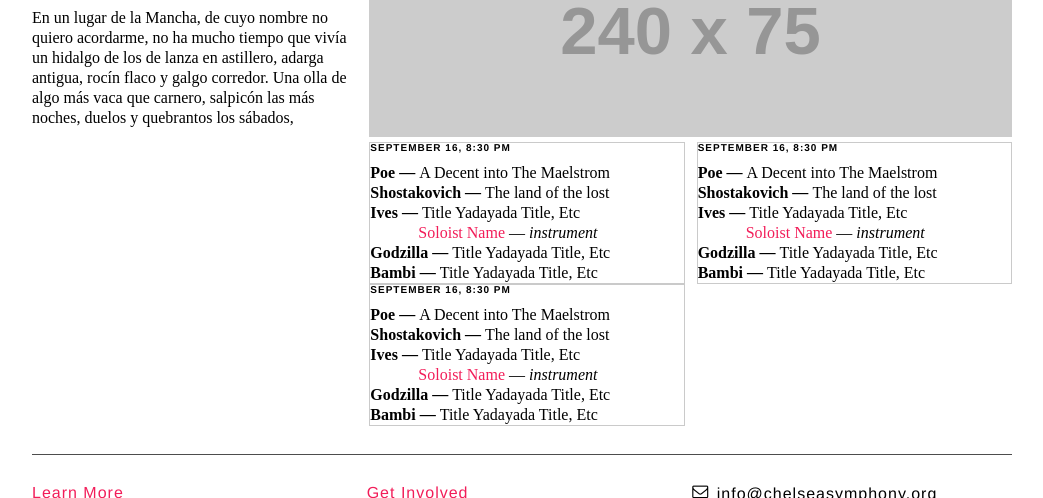
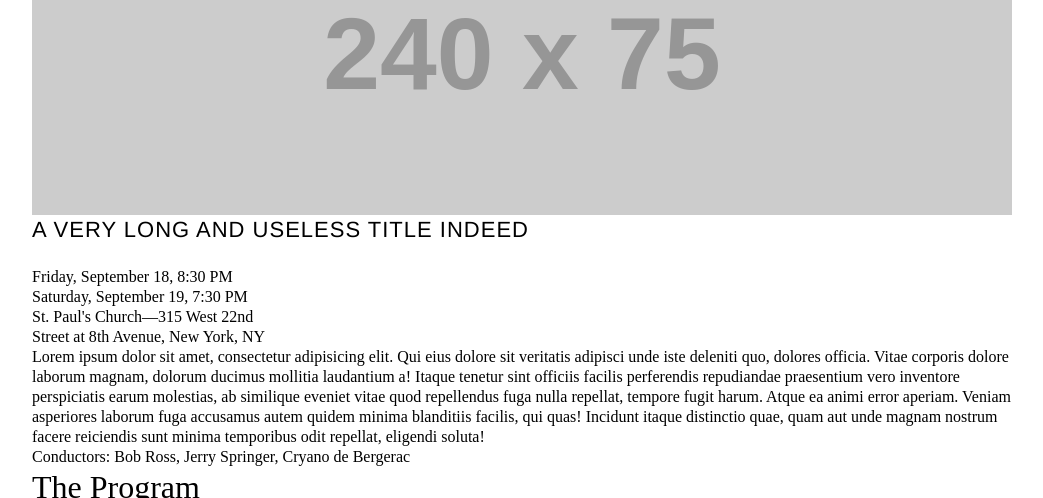
Before and after one commit to nbuonin/tcs-prototype, a website: page concert.html in a window 1280 px wide. Shown: the part 351-849 px from the top of the page, without its empty margins (118-1161 px from the left). Drawn offline with nearby package versions, Linux system fonts and the light colour scheme; placeholder pictures from the web are drawn by us.

Commit message:
markup up for concert.html

```diff
--- a/concert.html
+++ b/concert.html
@@ -90,33 +90,42 @@
 
     <main>
       <div class="container">
-        <h1>2015 / 2016 Concert Season</h1>
-        <section id="concert-listings">
         <article class="concert">
-            <div class="concert-info-a">
           <p class="concert-tag">
             Series 1
           </p>
-              <h2 class="concert-name">
-                Beginnings
-              </h2>
-              <p class="concert-location">
-                St. Paul's Church
-              </p>
-              <p class="concert-copy">
-                En un lugar de la Mancha, de cuyo nombre no quiero acordarme, no ha mucho tiempo que vivía un hidalgo de los de lanza en astillero, adarga antigua, rocín flaco y galgo corredor. Una olla de algo más vaca que carnero, salpicón las más noches, duelos y quebrantos los s&aacute;bados,
-              </p>
-            </div> <!-- end .concert-info-a -->
-            <div class="concert-info-b">
           <div class="concert-image">
             <div class="concert-image-container">
               <img src="http://placehold.it/240x75" alt="">
             </div>
           </div>
+          <div class="concert-title-info">
+            <h1 class="concert-name">
+              A Very Long and Useless Title Indeed
+            </h1>
+            <div class="concert-date-location">
+              <p class="concert-date">
+                Friday, September 18, 8:30 PM<br/>
+                Saturday, September 19, 7:30 PM
+              </p>
+              <p class="concert-location">
+                St. Paul's Church&mdash;315 West 22<sup>nd</sup><br/>
+                Street at 8<sup>th</sup> Avenue, New York, NY
+              </p>
+            </div>
+          </div> <!-- end of .concert-title-info -->
+          <div class="concert-copy-container">
+            <p class="concert-copy">
+              <span>Lorem ipsum dolor sit amet, consectetur adipisicing elit. Qui eius dolore sit veritatis adipisci unde iste deleniti quo, dolores officia. Vitae corporis dolore laborum magnam, dolorum ducimus mollitia laudantium a!</span>
+              <span>Itaque tenetur sint officiis facilis perferendis repudiandae praesentium vero inventore perspiciatis earum molestias, ab similique eveniet vitae quod repellendus fuga nulla repellat, tempore fugit harum. Atque ea animi error aperiam.</span>
+              <span>Veniam asperiores laborum fuga accusamus autem quidem minima blanditiis facilis, qui quas! Incidunt itaque distinctio quae, quam aut unde magnam nostrum facere reiciendis sunt minima temporibus odit repellat, eligendi soluta!</span>
+            </p>
+            <p class="concert-conductors">
+              Conductors: Bob Ross, Jerry Springer, Cryano de Bergerac
+            </p>
+          </div> <!-- end of .concert-copy-container -->
           <div class="concert-program">
-                <div class="concert-program-date">
-                  <p>September 16, 8:30 PM</p>
-                </div>
+            <h2>The Program</h2>
             <div class="concert-program-listing">
               <p class="concert-program-piece">
                 <span class="concert-program-piece-composer">Poe &mdash; </span>A Decent into The Maelstrom
@@ -158,99 +167,31 @@
               </p>
             </div>
           </div> <!-- end of .concert-program -->
-              <div class="concert-program">
-                <div class="concert-program-date">
-                  <p>September 16, 8:30 PM</p>
-                </div>
+          <div class="concert-soloists">
+            <h2>Soloists</h2>
             <div class="concert-program-listing">
-                  <p class="concert-program-piece">
-                    <span class="concert-program-piece-composer">Poe &mdash; </span>A Decent into The Maelstrom
+              <p class="concert-program-piece-soloist">
+                <a href="#">Jenny Wallflower</a> &mdash; <span class="instrument">instrument</span>
               </p>
-                  <p class="concert-program-piece-soloist">
-
-                  </p>
-                </div>
-                <div class="concert-program-listing">
               <p class="concert-program-piece">
                 <span class="concert-program-piece-composer">Shostakovich &mdash; </span>The land of the lost
               </p>
-                  <p class="concert-program-piece-soloist">
-
+              <p class="concert-program-date">
+                Friday, September 18, 8:30 PM
               </p>
             </div>
-                <div class="concert-program-listing">
-                  <p class="concert-program-piece">
-                    <span class="concert-program-piece-composer">Ives &mdash; </span>Title Yadayada Title, Etc
-                  </p>
-                  <p class="concert-program-piece-soloist">
-                    <a href="#">Soloist Name</a> &mdash; <span class="instrument">instrument</span>
+            <div class="concert-soloist-image">
+              <div class="concert-soloist-image-container">
+                <img src="http://placehold.it/200x250" alt="">
+              </div>
+            </div>
+            <div class="concert-soloist-bio">
+              <p>
+                Bacon ipsum dolor amet chuck jowl tail shankle fatback. Frankfurter prosciutto chuck, capicola andouille jerky cupim tongue shank bacon. Landjaeger jerky porchetta meatball. Shank boudin pork chop frankfurter, sausage meatball pig ground round pastrami prosciutto short loin venison. Capicola t-bone spare ribs, ham pork loin ribeye sausage. Venison pork chop ground round ball tip beef ribs alcatra turkey. Meatloaf drumstick capicola landjaeger, short ribs corned beef ham hock cow doner boudin jerky shoulder turkey.
               </p>
             </div>
-                <div class="concert-program-listing">
-                  <p class="concert-program-piece">
-                    <span class="concert-program-piece-composer">Godzilla &mdash; </span>Title Yadayada Title, Etc
-                  </p>
-                  <p class="concert-program-piece-soloist">
-
-                  </p>
-                </div>
-                <div class="concert-program-listing">
-                  <p class="concert-program-piece">
-                    <span class="concert-program-piece-composer">Bambi &mdash; </span>Title Yadayada Title, Etc
-                  </p>
-                  <p class="concert-program-piece-soloist">
-
-                  </p>
-                </div>
-              </div> <!-- end of .concert-program -->
-              <div class="concert-program">
-                <div class="concert-program-date">
-                  <p>September 16, 8:30 PM</p>
-                </div>
-                <div class="concert-program-listing">
-                  <p class="concert-program-piece">
-                    <span class="concert-program-piece-composer">Poe &mdash; </span>A Decent into The Maelstrom
-                  </p>
-                  <p class="concert-program-piece-soloist">
-
-                  </p>
-                </div>
-                <div class="concert-program-listing">
-                  <p class="concert-program-piece">
-                    <span class="concert-program-piece-composer">Shostakovich &mdash; </span>The land of the lost
-                  </p>
-                  <p class="concert-program-piece-soloist">
-
-                  </p>
-                </div>
-                <div class="concert-program-listing">
-                  <p class="concert-program-piece">
-                    <span class="concert-program-piece-composer">Ives &mdash; </span>Title Yadayada Title, Etc
-                  </p>
-                  <p class="concert-program-piece-soloist">
-                    <a href="#">Soloist Name</a> &mdash; <span class="instrument">instrument</span>
-                  </p>
-                </div>
-                <div class="concert-program-listing">
-                  <p class="concert-program-piece">
-                    <span class="concert-program-piece-composer">Godzilla &mdash; </span>Title Yadayada Title, Etc
-                  </p>
-                  <p class="concert-program-piece-soloist">
-
-                  </p>
-                </div>
-                <div class="concert-program-listing">
-                  <p class="concert-program-piece">
-                    <span class="concert-program-piece-composer">Bambi &mdash; </span>Title Yadayada Title, Etc
-                  </p>
-                  <p class="concert-program-piece-soloist">
-
-                  </p>
-                </div>
-              </div> <!-- end of .concert-program -->
-            </div> <!-- end of .concert-info-b -->
-          </article>
-        </section>
+          </div> <!-- .concert-soloists -->
+        </article> <!-- end of article.concert -->
       </div> <!-- end of .container -->
     </main>
 
```
Lines whose indentation alone changed are shown as unchanged.
